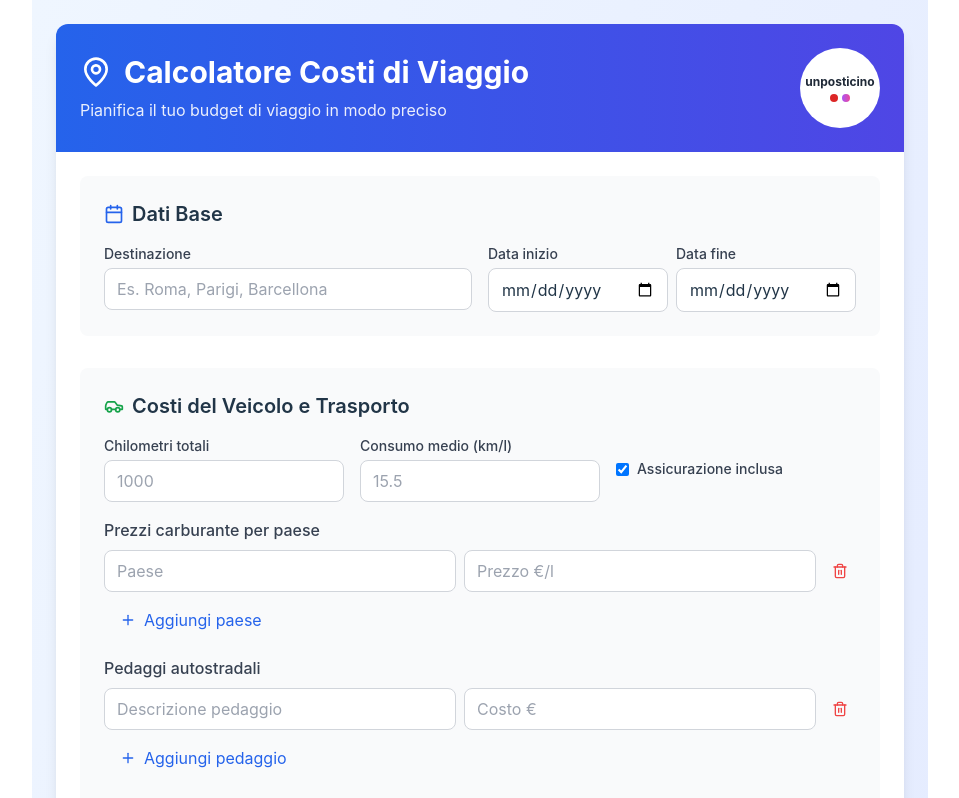
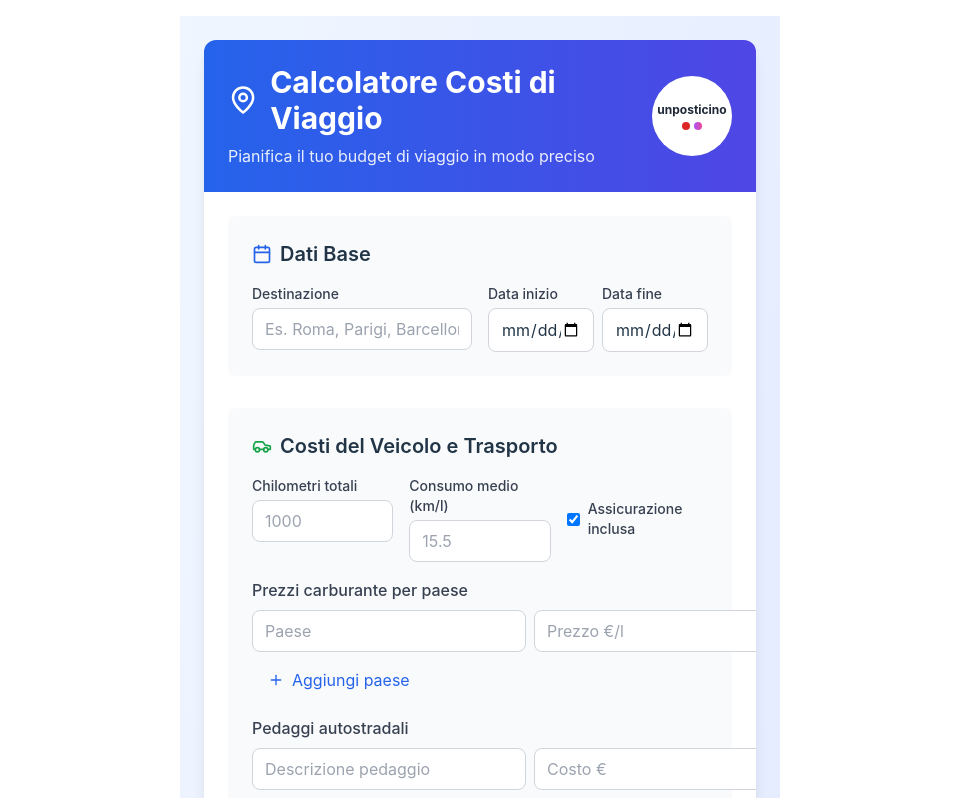
Before and after one commit to Unposticino/Calcolatore-Costi-di-Viaggio, a React (Vite) app: page / in a window 1280 px wide. Shown: the top 798 px of the page, without its empty margins (160-1119 px from the left). Built offline with nearby package versions, Linux system fonts and the light colour scheme.

Commit message:
Update index.css

```diff
--- a/src/index.css
+++ b/src/index.css
@@ -19,9 +19,12 @@
 body {
   margin: 0;
   display: flex;
-  place-items: center;
+  flex-direction: column; /* impila gli elementi in verticale */
+  align-items: center; /* centra solo orizzontalmente */
   min-width: 320px;
   min-height: 100vh;
+  padding: 1rem; /* evita che tocchino i bordi */
+  overflow-x: hidden; /* niente scroll orizzontale */
 }
 
 #root {
@@ -35,3 +38,9 @@ body {
     background-color: #ffffff;
   }
 }
+
+#root {
+  width: 100%;
+  max-width: 600px; /* evita che diventi troppo largo su iPad */
+  margin: 0 auto;
+}
```
